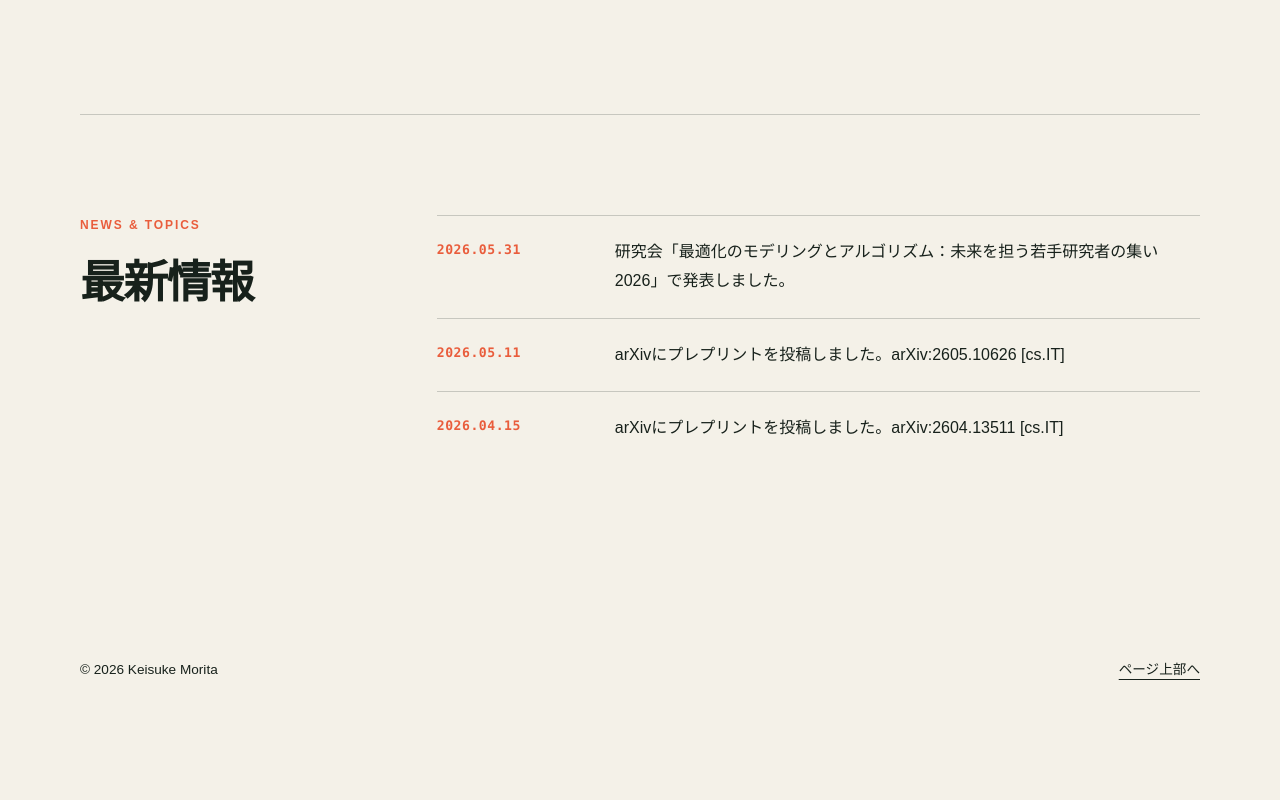
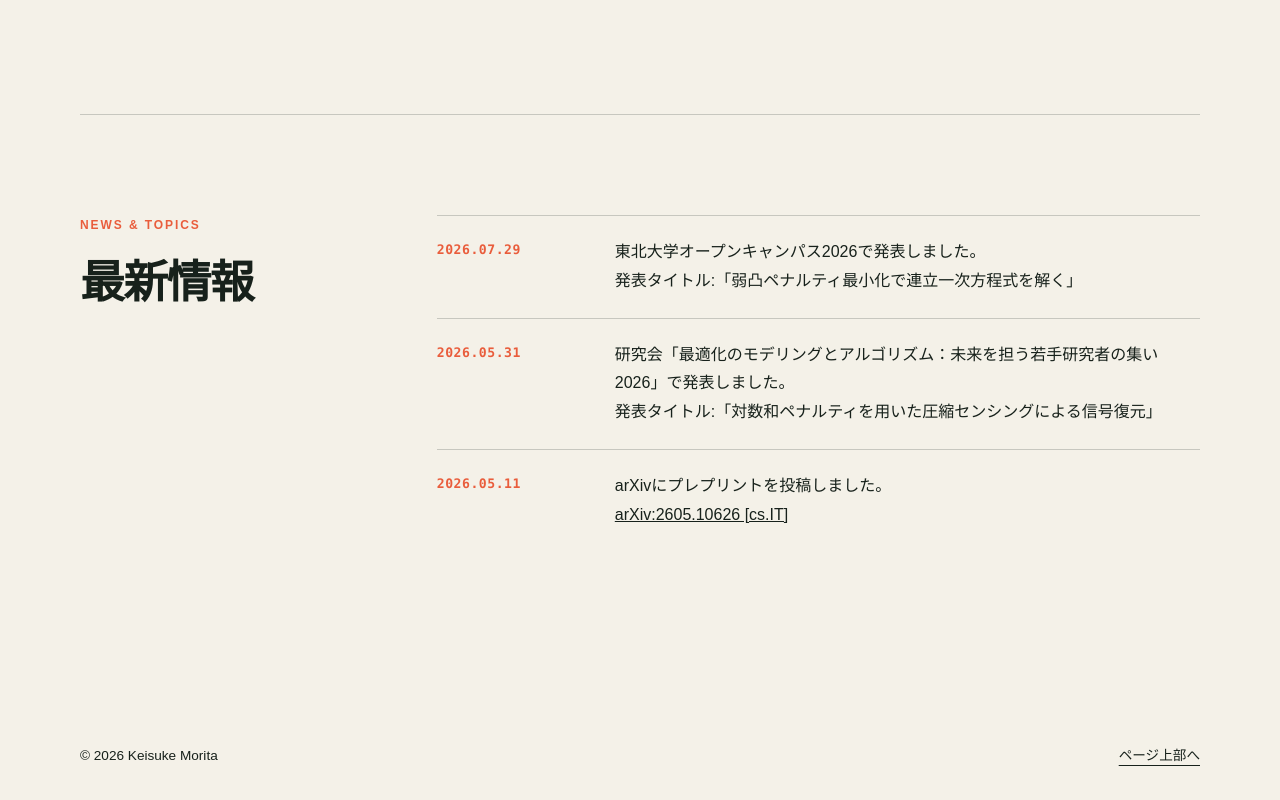
Before and after one commit to mory22k/mory22k.github.io, an Eleventy site: page src/index.njk in a window 1280 px wide. Shown: the part 686-1486 px from the top of the page. Before the commit the page ends 1411 px from the top, so only its background shows below. Built offline with nearby package versions, Linux system fonts and the light colour scheme; Eleventy itself is replaced by a stand-in of ours; files that its build step writes are made by us from their sources.

Commit message:
update news section

```diff
--- a/src/index.njk
+++ b/src/index.njk
@@ -53,16 +53,16 @@ currentPage: home
     <div class="section-body">
       <ol class="record-list news-list">
         <li>
+          <time datetime="2026-07-29">2026.07.29</time>
+          <p>東北大学オープンキャンパス2026で発表しました。<br/>発表タイトル:「弱凸ペナルティ最小化で連立一次方程式を解く」</p>
+        </li>
+        <li>
           <time datetime="2026-05-31">2026.05.31</time>
-          <p>研究会「最適化のモデリングとアルゴリズム：未来を担う若手研究者の集い2026」で発表しました。</p>
+          <p>研究会「最適化のモデリングとアルゴリズム：未来を担う若手研究者の集い2026」で発表しました。<br/>発表タイトル:「対数和ペナルティを用いた圧縮センシングによる信号復元」</p>
         </li>
         <li>
           <time datetime="2026-05-11">2026.05.11</time>
-          <p>arXivにプレプリントを投稿しました。arXiv:2605.10626 [cs.IT]</p>
-        </li>
-        <li>
-          <time datetime="2026-04-10">2026.04.15</time>
-          <p>arXivにプレプリントを投稿しました。arXiv:2604.13511 [cs.IT]</p>
+          <p>arXivにプレプリントを投稿しました。<br/><a href="https://arxiv.org/abs/2605.10626" target="_blank" rel="noopener noreferrer">arXiv:2605.10626 [cs.IT]</a></p>
         </li>
       </ol>
     </div>
```
